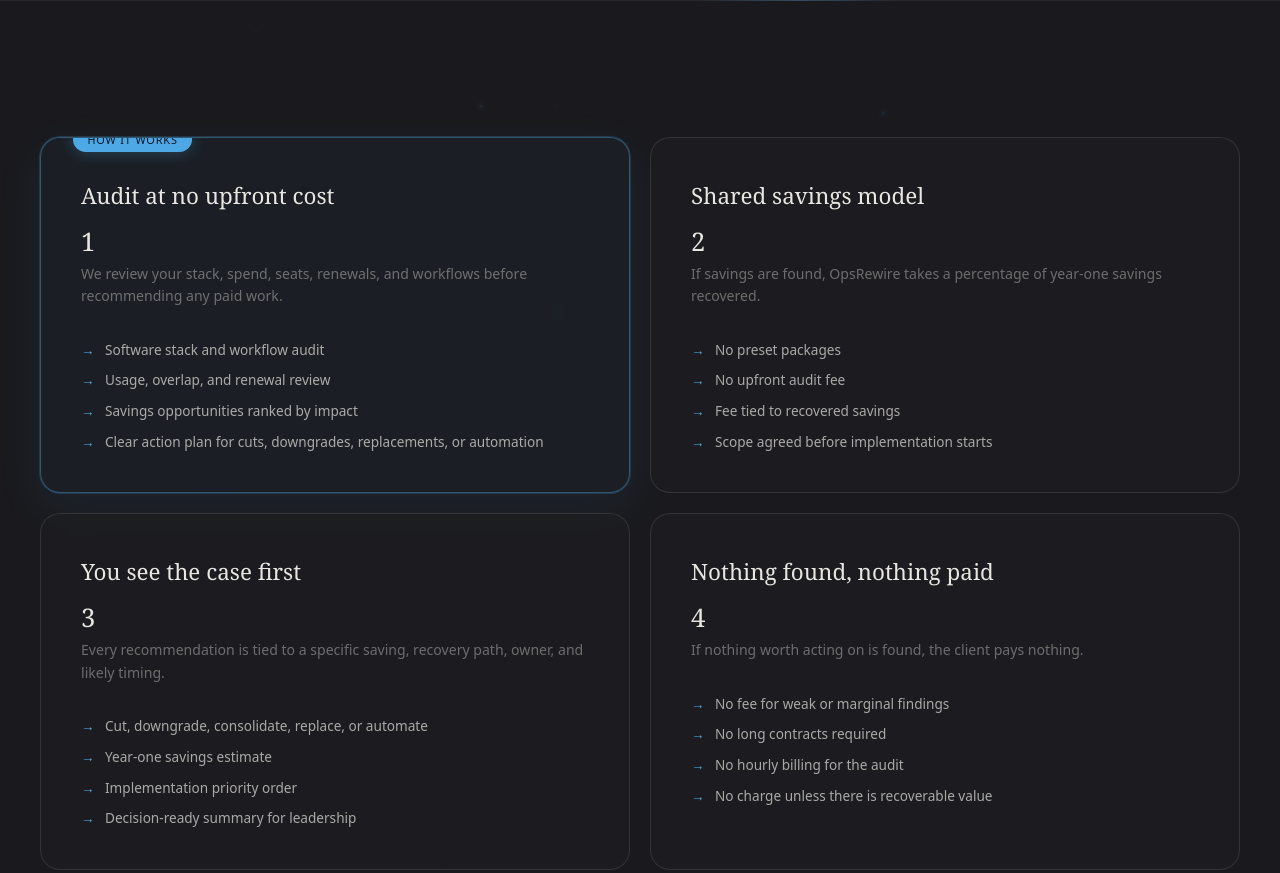
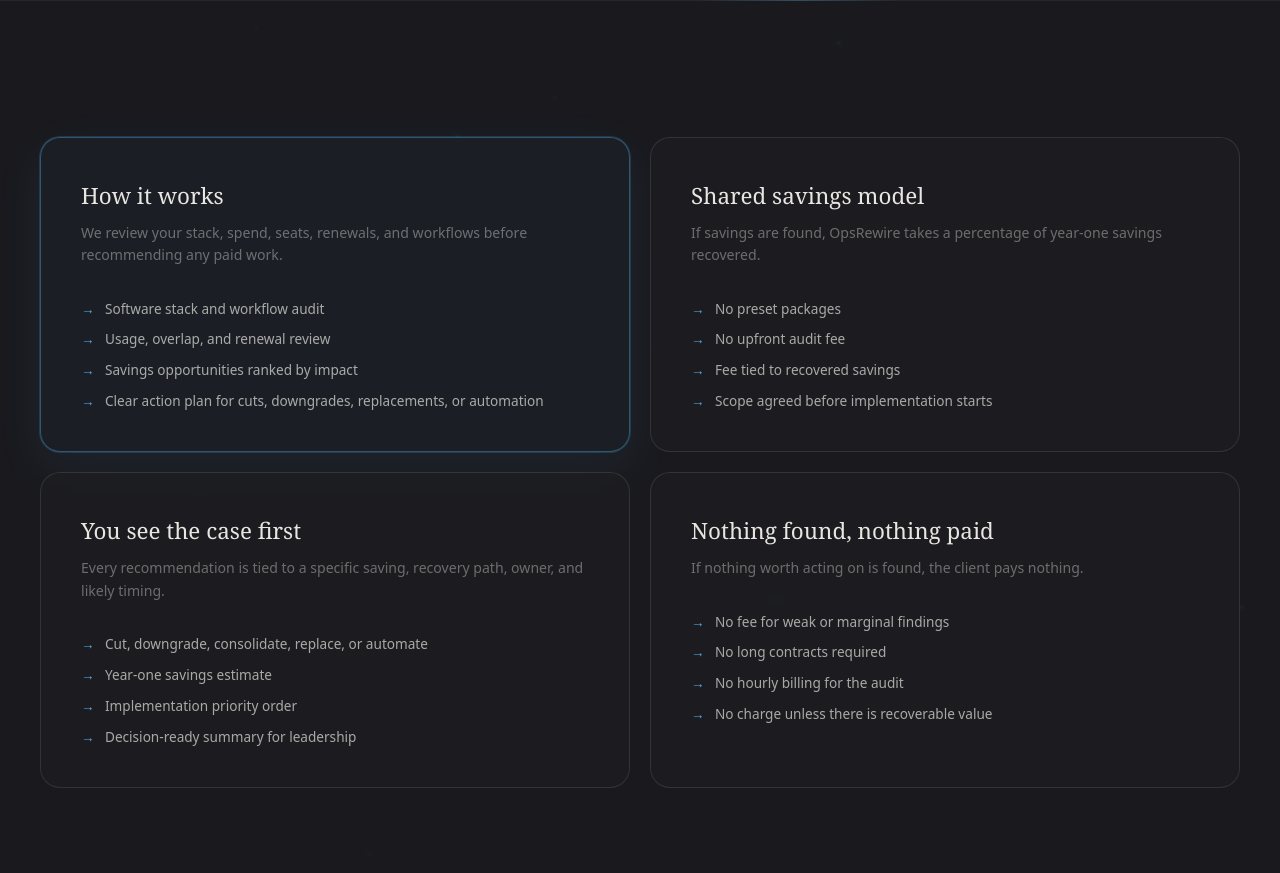
Before and after one commit to femzz-1/Opsrewire---website, a plain HTML site: page pricing.html in a window 1280 px wide. Shown: the part 640-1513 px from the top of the page. Drawn offline with Linux system fonts and the light colour scheme; a web font is replaced by a local one.

Commit message:
Align pricing cards and remove numbering

```diff
--- a/pricing.html
+++ b/pricing.html
@@ -1660,21 +1660,6 @@
   box-shadow: 0 0 0 1px rgba(78,168,230,0.2), 0 16px 48px rgba(78,168,230,0.08);
 }
 
-.price-badge {
-  position: absolute;
-  top: -11px; left: 2rem;
-  background: var(--accent);
-  color: #0a1520;
-  font-size: 0.68rem;
-  font-weight: 500;
-  text-transform: uppercase;
-  letter-spacing: 0.08em;
-  padding: 0.25rem 0.9rem;
-  border-radius: 100px;
-  box-shadow: 0 0 16px rgba(78,168,230,0.3);
-  z-index: 2;
-}
-
 .price-title {
   font-family: var(--serif);
   font-size: 1.4rem;
@@ -2604,12 +2589,12 @@
 <section class="pricing-section" style="border-top:none; padding-top:5rem;"><canvas id="pricingMainCanvas"></canvas><div class="ambient-glow ambient-blue"></div>
 <div class="pricing-inner">
 <div class="pricing-grid">
-  <div class="price-card featured reveal"><div class="price-badge">How it works</div><div class="price-title">Audit at no upfront cost</div><div class="price-amount"><strong>1</strong><br>We review your stack, spend, seats, renewals, and workflows before recommending any paid work.</div><ul class="price-features"><li>Software stack and workflow audit</li><li>Usage, overlap, and renewal review</li><li>Savings opportunities ranked by impact</li><li>Clear action plan for cuts, downgrades, replacements, or automation</li></ul></div>
-  <div class="price-card reveal reveal-d1"><div class="price-title">Shared savings model</div><div class="price-amount"><strong>2</strong><br>If savings are found, OpsRewire takes a percentage of year-one savings recovered.</div><ul class="price-features"><li>No preset packages</li><li>No upfront audit fee</li><li>Fee tied to recovered savings</li><li>Scope agreed before implementation starts</li></ul></div>
+  <div class="price-card featured reveal"><div class="price-title">How it works</div><div class="price-amount">We review your stack, spend, seats, renewals, and workflows before recommending any paid work.</div><ul class="price-features"><li>Software stack and workflow audit</li><li>Usage, overlap, and renewal review</li><li>Savings opportunities ranked by impact</li><li>Clear action plan for cuts, downgrades, replacements, or automation</li></ul></div>
+  <div class="price-card reveal reveal-d1"><div class="price-title">Shared savings model</div><div class="price-amount">If savings are found, OpsRewire takes a percentage of year-one savings recovered.</div><ul class="price-features"><li>No preset packages</li><li>No upfront audit fee</li><li>Fee tied to recovered savings</li><li>Scope agreed before implementation starts</li></ul></div>
 </div>
 <div class="pricing-grid" style="margin-top:1.25rem;">
-  <div class="price-card reveal"><div class="price-title">You see the case first</div><div class="price-amount"><strong>3</strong><br>Every recommendation is tied to a specific saving, recovery path, owner, and likely timing.</div><ul class="price-features"><li>Cut, downgrade, consolidate, replace, or automate</li><li>Year-one savings estimate</li><li>Implementation priority order</li><li>Decision-ready summary for leadership</li></ul></div>
-  <div class="price-card reveal reveal-d1"><div class="price-title">Nothing found, nothing paid</div><div class="price-amount"><strong>4</strong><br>If nothing worth acting on is found, the client pays nothing.</div><ul class="price-features"><li>No fee for weak or marginal findings</li><li>No long contracts required</li><li>No hourly billing for the audit</li><li>No charge unless there is recoverable value</li></ul></div>
+  <div class="price-card reveal"><div class="price-title">You see the case first</div><div class="price-amount">Every recommendation is tied to a specific saving, recovery path, owner, and likely timing.</div><ul class="price-features"><li>Cut, downgrade, consolidate, replace, or automate</li><li>Year-one savings estimate</li><li>Implementation priority order</li><li>Decision-ready summary for leadership</li></ul></div>
+  <div class="price-card reveal reveal-d1"><div class="price-title">Nothing found, nothing paid</div><div class="price-amount">If nothing worth acting on is found, the client pays nothing.</div><ul class="price-features"><li>No fee for weak or marginal findings</li><li>No long contracts required</li><li>No hourly billing for the audit</li><li>No charge unless there is recoverable value</li></ul></div>
 </div>
 </div></section>
 <section class="about-section" style="padding-top:3rem;">
```
